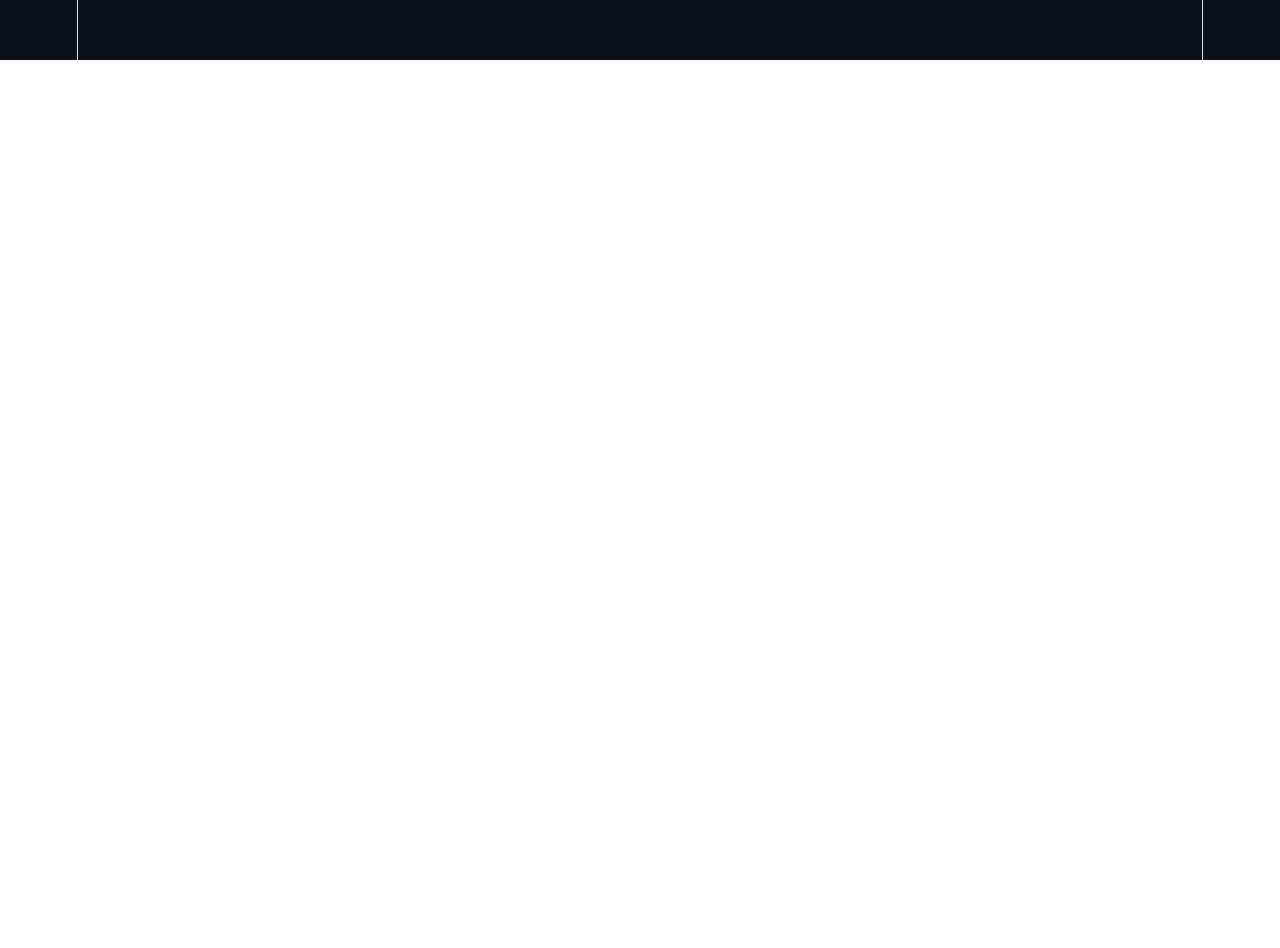
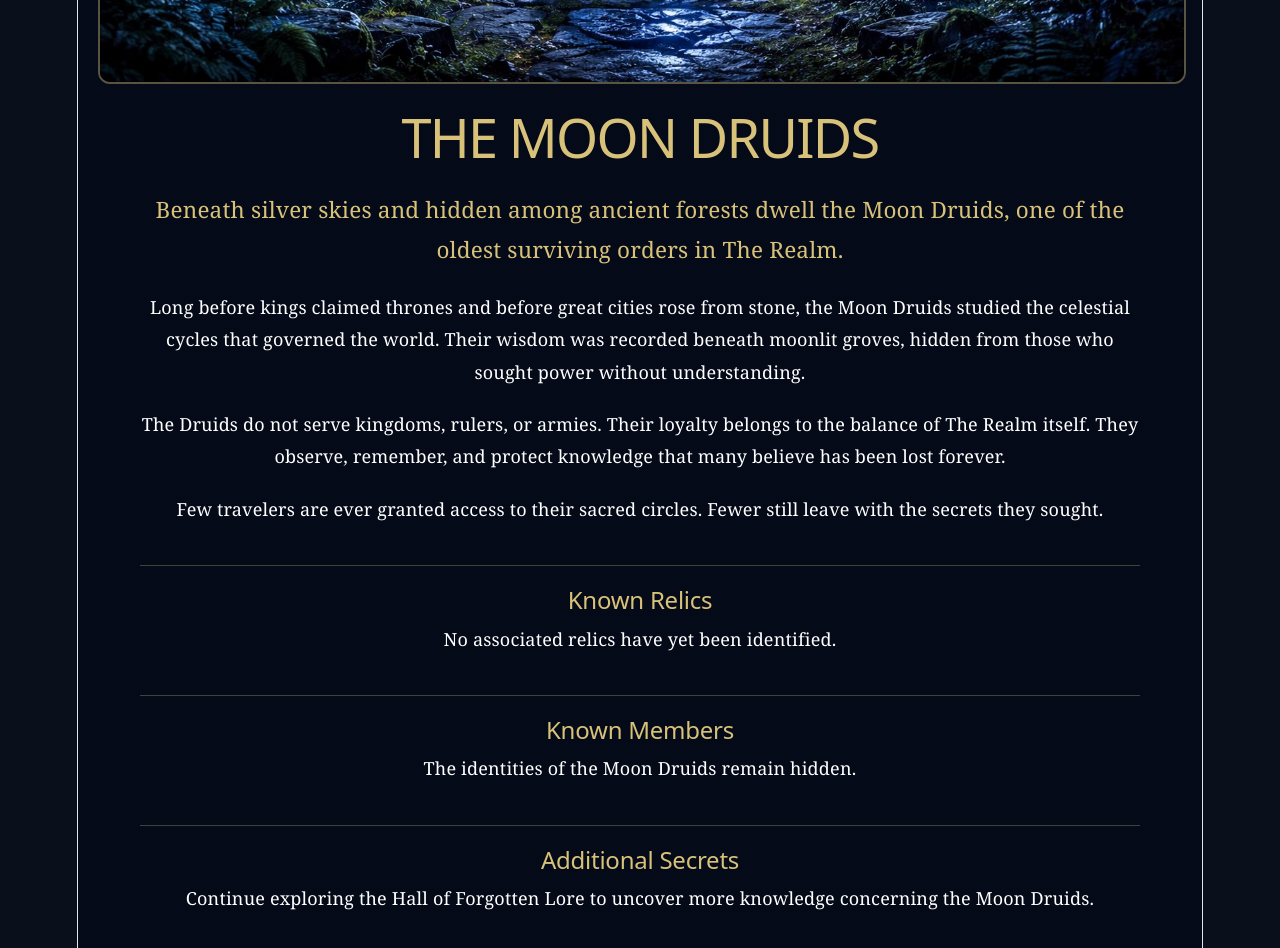
Before and after one commit to fperry64/the-realm, a React app in the folder web/: page /realm/moons in a window 1280 px wide. Before the commit this address had no page. Shown: the part 740-1688 px from the top of the page. Before the commit the page ends 800 px from the top, so only its background shows below. Built offline with nearby package versions, Linux system fonts and the light colour scheme; the HTML template or start-up script is replaced by a standard one.

Commit message:
Moon Druids 01

```diff
--- a/web/src/App.jsx
+++ b/web/src/App.jsx
@@ -10,6 +10,7 @@ import Casino from './pages/Casino'
 import HallOfForgottenLore from './pages/HallOfForgottenLore'
 import RealmMessageBoard from './pages/RealmMessageBoard'
 import Leaderboard from './pages/Leaderboard'
+import Moons from './pages/Moons'
 
 
 function App() {
@@ -26,6 +27,7 @@ function App() {
         <Route path="/hall" element={<HallOfForgottenLore />} />
         <Route path="/messageboard" element={<RealmMessageBoard />} />
         <Route path="/leaderboard" element={<Leaderboard />} />
+        <Route path="/realm/moons" element={<Moons />} />
       </Routes>
     </BrowserRouter>
   )
--- /dev/null
+++ b/web/src/MoonDruids.css
@@ -0,0 +1,94 @@
+.moon-page {
+
+    min-height: 100vh;
+
+    background:
+        linear-gradient(
+            rgba(5, 10, 25, 0.95),
+            rgba(5, 10, 25, 0.95)
+        );
+
+    color: white;
+
+    padding: 40px 20px;
+
+}
+
+.moon-banner {
+
+    width: 100%;
+
+    max-width: 1200px;
+
+    display: block;
+
+    margin: 0 auto 40px auto;
+
+    border-radius: 12px;
+
+    border: 2px solid rgba(
+        216,
+        194,
+        122,
+        0.4
+    );
+
+}
+
+.moon-content {
+
+    max-width: 1000px;
+
+    margin: 0 auto;
+
+}
+
+.moon-content h1 {
+
+    text-align: center;
+
+    color: #d8c27a;
+
+    margin-bottom: 40px;
+
+    font-size: 3rem;
+
+}
+
+.moon-intro {
+
+    font-size: 1.25rem;
+
+    color: #d8c27a;
+
+}
+
+.moon-content p {
+
+    line-height: 1.8;
+
+    margin-bottom: 20px;
+
+}
+
+.moon-section {
+
+    margin-top: 40px;
+
+    padding-top: 20px;
+
+    border-top:
+        1px solid rgba(
+            216,
+            194,
+            122,
+            0.3
+        );
+
+}
+
+.moon-section h2 {
+
+    color: #d8c27a;
+
+}
--- /dev/null
+++ b/web/src/pages/Moons.jsx
@@ -0,0 +1,113 @@
+import '../MoonDruids.css'
+import moonBanner from '../assets/moon-druids-banner.png'
+
+function Moons() {
+
+    return (
+
+        <div className="moon-page">
+
+            <img
+                src={moonBanner}
+                alt="Moon Druids"
+                className="moon-banner"
+            />
+
+            <div className="moon-content">
+
+                <h1>
+                    THE MOON DRUIDS
+                </h1>
+
+                <p className="moon-intro">
+
+                    Beneath silver skies and hidden among
+                    ancient forests dwell the Moon Druids,
+                    one of the oldest surviving orders in
+                    The Realm.
+
+                </p>
+
+                <p>
+
+                    Long before kings claimed thrones and
+                    before great cities rose from stone,
+                    the Moon Druids studied the celestial
+                    cycles that governed the world. Their
+                    wisdom was recorded beneath moonlit
+                    groves, hidden from those who sought
+                    power without understanding.
+
+                </p>
+
+                <p>
+
+                    The Druids do not serve kingdoms,
+                    rulers, or armies. Their loyalty
+                    belongs to the balance of The Realm
+                    itself. They observe, remember, and
+                    protect knowledge that many believe
+                    has been lost forever.
+
+                </p>
+
+                <p>
+
+                    Few travelers are ever granted access
+                    to their sacred circles. Fewer still
+                    leave with the secrets they sought.
+
+                </p>
+
+                <div className="moon-section">
+
+                    <h2>
+                        Known Relics
+                    </h2>
+
+                    <p>
+                        No associated relics have yet been
+                        identified.
+                    </p>
+
+                </div>
+
+                <div className="moon-section">
+
+                    <h2>
+                        Known Members
+                    </h2>
+
+                    <p>
+                        The identities of the Moon Druids
+                        remain hidden.
+                    </p>
+
+                </div>
+
+                <div className="moon-section">
+
+                    <h2>
+                        Additional Secrets
+                    </h2>
+
+                    <p>
+
+                        Continue exploring the Hall of
+                        Forgotten Lore to uncover more
+                        knowledge concerning the Moon
+                        Druids.
+
+                    </p>
+
+                </div>
+
+            </div>
+
+        </div>
+
+    )
+
+}
+
+export default Moons
```
Also changed, not shown: web/src/assets/moon-druids-banner.png (added).
